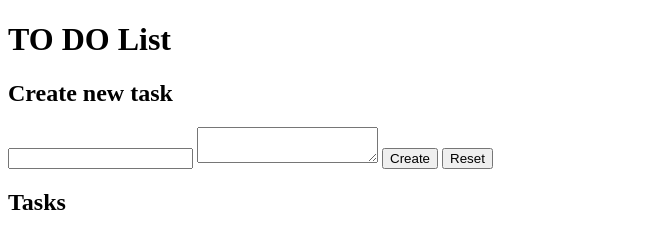
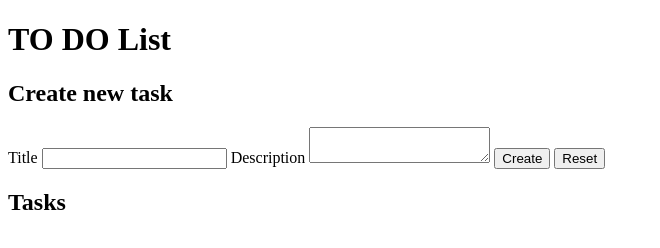
Before and after one commit to Anadev-saga/to-do-list, a plain HTML site: page index.html in a window 1280 px wide. Shown: the whole page, without its empty margins (0-660 px from the left). Drawn offline with Linux system fonts and the light colour scheme.

Commit message:
'New changes'

```diff
--- a/index.html
+++ b/index.html
@@ -1,7 +1,9 @@
 <!DOCTYPE html>
-<html>
+<html lang="en">
   <head>
     <title> TO DO List</title>
+    <meta name="viewport" content="width=device-width, initial-scale=1.0">
+    <meta name="description" content="TO DO List">
     <link rel="stylesheet" href="style.css">
   </head>
   <body>
@@ -9,8 +11,10 @@
     <div>
       <h2>Create new task</h2>
       <form id="new-task-form">
-       <input name="title"/>
-       <textarea name="description"></textarea>
+        <label for="title">Title</label>
+       <input id="title" name="title"/>
+       <label for="description">Description</label>
+       <textarea id="description" name="description"></textarea>
        <button type="submit">Create</button>
        <button type="reset">Reset</button>
       </form>
```
